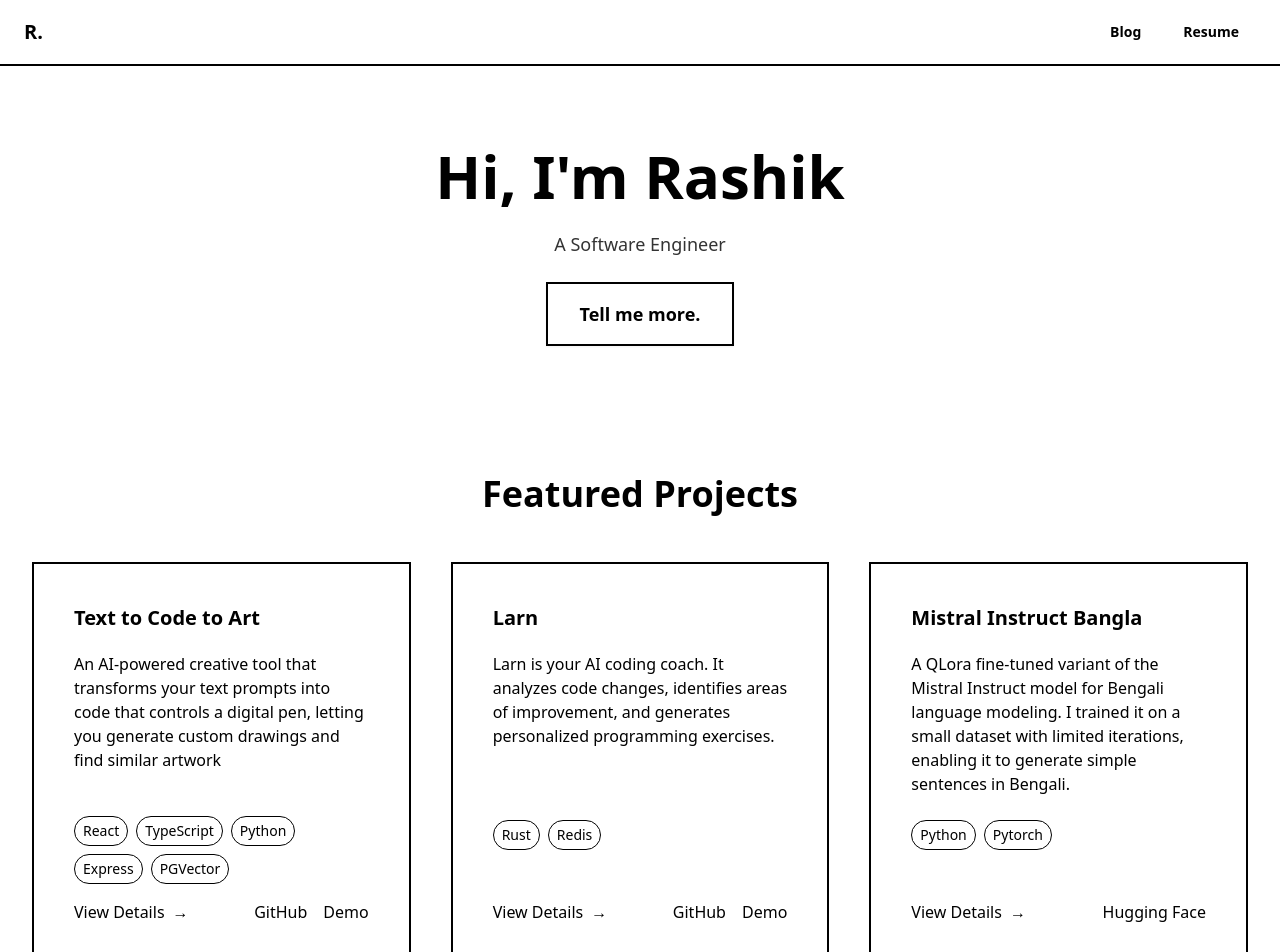
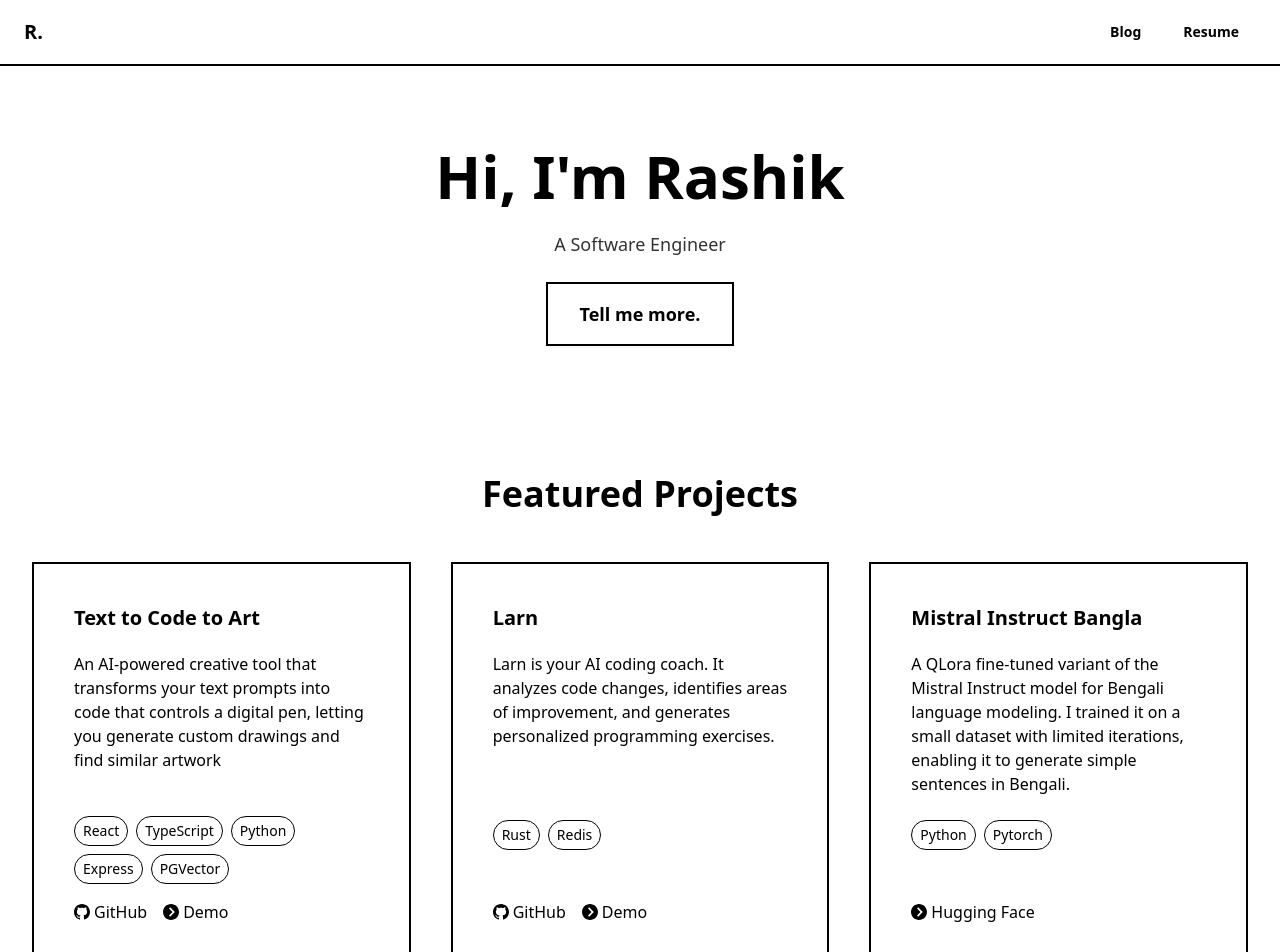
Before and after one commit to RashikShahjahan/portfolio-site, a React (Vite) app: page / in a window 1280 px wide. Shown: the top 952 px of the page. Built offline with nearby package versions, Linux system fonts and the light colour scheme.

Commit message:
fixed bug on detail page

```diff
--- a/src/App.tsx
+++ b/src/App.tsx
@@ -79,12 +79,19 @@
               </div>
             </div>
             <div className="flex justify-between items-center mt-auto">
-              <a href="/projects/1" target="_blank" rel="noopener noreferrer" className="inline-flex items-center font-medium">
-                View Details <span className="ml-2">→</span>
-              </a>
               <div className="space-x-4">
-                <a href="https://github.com/RashikShahjahan/artsy-fartsy" target="_blank" rel="noopener noreferrer" className="group-hover:text-white/90">GitHub</a>
-                <a href="https://artsy.rashik.sh" target="_blank" rel="noopener noreferrer" className="group-hover:text-white/90">Demo</a>
+                <a href="https://github.com/RashikShahjahan/artsy-fartsy" target="_blank" rel="noopener noreferrer" className="group-hover:text-white/90 inline-flex items-center gap-1">
+                  <svg xmlns="http://www.w3.org/2000/svg" width="16" height="16" viewBox="0 0 24 24" fill="currentColor">
+                    <path d="M12 0c-6.626 0-12 5.373-12 12 0 5.302 3.438 9.8 8.207 11.387.599.111.793-.261.793-.577v-2.234c-3.338.726-4.033-1.416-4.033-1.416-.546-1.387-1.333-1.756-1.333-1.756-1.089-.745.083-.729.083-.729 1.205.084 1.839 1.237 1.839 1.237 1.07 1.834 2.807 1.304 3.492.997.107-.775.418-1.305.762-1.604-2.665-.305-5.467-1.334-5.467-5.931 0-1.311.469-2.381 1.236-3.221-.124-.303-.535-1.524.117-3.176 0 0 1.008-.322 3.301 1.23.957-.266 1.983-.399 3.003-.404 1.02.005 2.047.138 3.006.404 2.291-1.552 3.297-1.23 3.297-1.23.653 1.653.242 2.874.118 3.176.77.84 1.235 1.911 1.235 3.221 0 4.609-2.807 5.624-5.479 5.921.43.372.823 1.102.823 2.222v3.293c0 .319.192.694.801.576 4.765-1.589 8.199-6.086 8.199-11.386 0-6.627-5.373-12-12-12z"/>
+                  </svg>
+                  GitHub
+                </a>
+                <a href="https://artsy.rashik.sh" target="_blank" rel="noopener noreferrer" className="group-hover:text-white/90 inline-flex items-center gap-1">
+                  <svg xmlns="http://www.w3.org/2000/svg" width="16" height="16" viewBox="0 0 24 24" fill="currentColor">
+                    <path d="M12 0c-6.627 0-12 5.373-12 12s5.373 12 12 12 12-5.373 12-12-5.373-12-12-12zm-1.218 19l-1.782-1.75 5.25-5.25-5.25-5.25 1.782-1.75 6.968 7-6.968 7z"/>
+                  </svg>
+                  Demo
+                </a>
               </div>
             </div>
           </div>
@@ -100,12 +107,19 @@
               </div>
             </div>
             <div className="flex justify-between items-center mt-auto">
-              <a href="/projects/2" target="_blank" rel="noopener noreferrer" className="inline-flex items-center font-medium">
-                View Details <span className="ml-2">→</span>
-              </a>
               <div className="space-x-4">
-                <a href="https://github.com/RashikShahjahan/larn" target="_blank" rel="noopener noreferrer" className="group-hover:text-white/90">GitHub</a>
-                <a href="https://crates.io/crates/larn" target="_blank" rel="noopener noreferrer" className="group-hover:text-white/90">Demo</a>
+                <a href="https://github.com/RashikShahjahan/larn" target="_blank" rel="noopener noreferrer" className="group-hover:text-white/90 inline-flex items-center gap-1">
+                  <svg xmlns="http://www.w3.org/2000/svg" width="16" height="16" viewBox="0 0 24 24" fill="currentColor">
+                    <path d="M12 0c-6.626 0-12 5.373-12 12 0 5.302 3.438 9.8 8.207 11.387.599.111.793-.261.793-.577v-2.234c-3.338.726-4.033-1.416-4.033-1.416-.546-1.387-1.333-1.756-1.333-1.756-1.089-.745.083-.729.083-.729 1.205.084 1.839 1.237 1.839 1.237 1.07 1.834 2.807 1.304 3.492.997.107-.775.418-1.305.762-1.604-2.665-.305-5.467-1.334-5.467-5.931 0-1.311.469-2.381 1.236-3.221-.124-.303-.535-1.524.117-3.176 0 0 1.008-.322 3.301 1.23.957-.266 1.983-.399 3.003-.404 1.02.005 2.047.138 3.006.404 2.291-1.552 3.297-1.23 3.297-1.23.653 1.653.242 2.874.118 3.176.77.84 1.235 1.911 1.235 3.221 0 4.609-2.807 5.624-5.479 5.921.43.372.823 1.102.823 2.222v3.293c0 .319.192.694.801.576 4.765-1.589 8.199-6.086 8.199-11.386 0-6.627-5.373-12-12-12z"/>
+                  </svg>
+                  GitHub
+                </a>
+                <a href="https://crates.io/crates/larn" target="_blank" rel="noopener noreferrer" className="group-hover:text-white/90 inline-flex items-center gap-1">
+                  <svg xmlns="http://www.w3.org/2000/svg" width="16" height="16" viewBox="0 0 24 24" fill="currentColor">
+                    <path d="M12 0c-6.627 0-12 5.373-12 12s5.373 12 12 12 12-5.373 12-12-5.373-12-12-12zm-1.218 19l-1.782-1.75 5.25-5.25-5.25-5.25 1.782-1.75 6.968 7-6.968 7z"/>
+                  </svg>
+                  Demo
+                </a>
               </div>
             </div>
           </div>
@@ -121,11 +135,13 @@
               </div>
             </div>
             <div className="flex justify-between items-center mt-auto">
-              <a href="/projects/3" target="_blank" rel="noopener noreferrer" className="inline-flex items-center font-medium">
-                View Details <span className="ml-2">→</span>
-              </a>
               <div className="space-x-4">
-                <a href="https://huggingface.co/Rashik24/Mistral-Instruct-Bangla" target="_blank" rel="noopener noreferrer" className="group-hover:text-white/90">Hugging Face</a>
+                <a href="https://huggingface.co/Rashik24/Mistral-Instruct-Bangla" target="_blank" rel="noopener noreferrer" className="group-hover:text-white/90 inline-flex items-center gap-1">
+                  <svg xmlns="http://www.w3.org/2000/svg" width="16" height="16" viewBox="0 0 24 24" fill="currentColor">
+                    <path d="M12 0c-6.627 0-12 5.373-12 12s5.373 12 12 12 12-5.373 12-12-5.373-12-12-12zm-1.218 19l-1.782-1.75 5.25-5.25-5.25-5.25 1.782-1.75 6.968 7-6.968 7z"/>
+                  </svg>
+                  Hugging Face
+                </a>
               </div>
             </div>
           </div>
```
